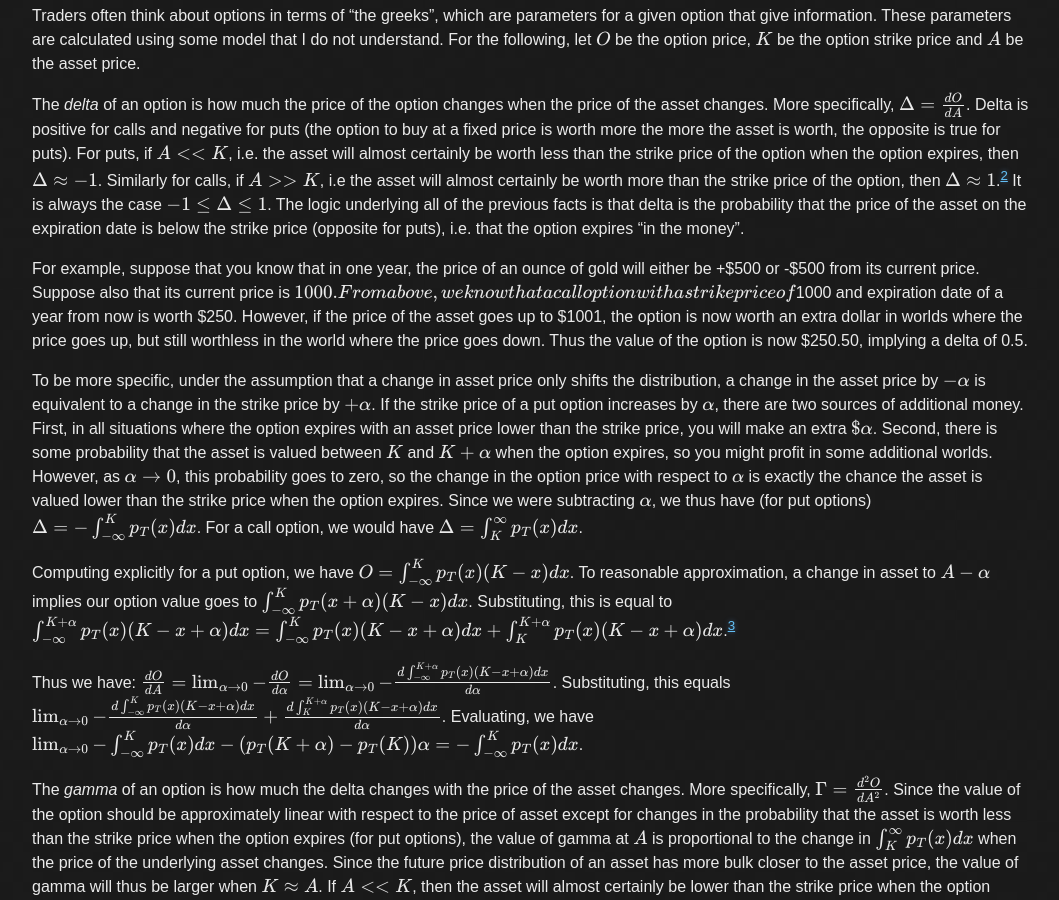
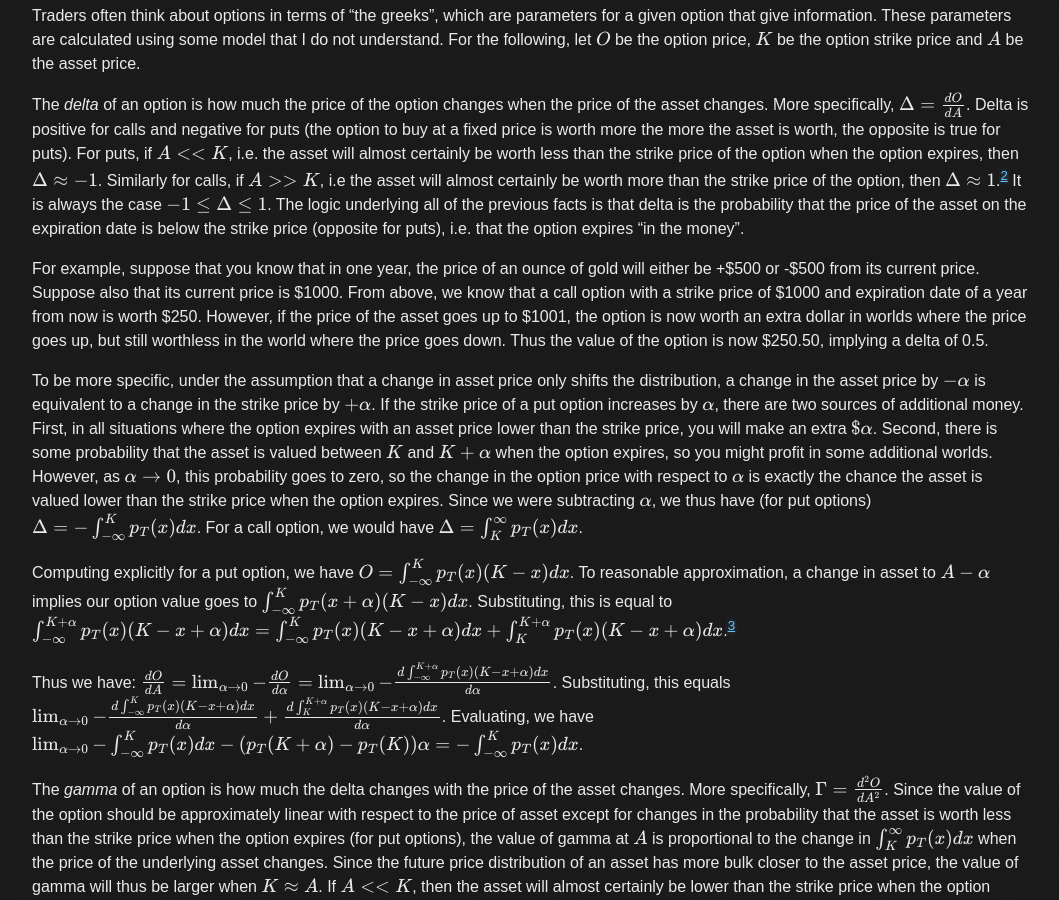
Before and after one commit to tocttou/hacker-blog, a Jekyll site: the page built from _posts/2020-12-9-Options.md, in a window 1280 px wide and 900 px high, scrolled down 1839 px. Shown: the whole window, without its empty margins (108-1167 px from the left). Built offline with Jekyll 4.4.1, drawn with Linux system fonts in a browser that asks for light colours; formulas are drawn with MathJax 3.

```diff
--- a/_posts/2020-12-9-Options.md
+++ b/_posts/2020-12-9-Options.md
@@ -24,7 +24,7 @@ For example, suppose that you knew in one year, an ounce of gold would be worth
 
 In general, let your option have strike price $$K$$ and expiration date $$T$$. Let $$p_T(x)$$ be the probability that your underlying asset has price $$x$$ on date $$T$$. If it is a call option, then you make $$\$(x - K)$$ if $$x > K$$ and zero otherwise. Thus the expected value of the call option can be computed as $$\int_K^\infty p_T(x)(x - K)dx$$. If the option is a put option, you make $$\$(K - x)$$ if $$x < K$$ and zero otherwise. Thus the expected value of the a put option can be computed as $$\int_{-\infty}^Kp_T(x)(K-x)dx$$. (Note that this means you can also use option prices to back-infer the asset distribution.)[^2]
 
-[2^]: I do not take interest rates into account here. Money in the future is worth less than money now because money makes money. Since options “lock up” money until the expiration date, they will be valued slightly higher.]
+[2^]: I do not take interest rates into account here. Money in the future is worth less than money now because money makes money. Since options “lock up” money until the expiration date, they will be valued slightly higher.
 
 The above is a calculation of the expected value. Since people’s utility with respect to money deviates predictably from linear, the price of an option will be systematically different from the expectations given by the above formula. For instance, put options are often used as insurance. Insurance is used to lower risk, which is worth money to people who are not risk neutral. Thus people who buy options as insurance expect to lose money, but they also think that this is worth it for the risk reduction. This means the price of a put option should be systematically higher than its expected value.
 
@@ -44,7 +44,7 @@ The *delta* of an option is how much the price of the option changes when the pr
 
 [^3]: If it is not clear, here is the full explanation. From above, $$O = \int_{-\infty}^Kp_T(x)(K-x)dx$$. Since the efficient market hypothesis is approximately true, the future price of an option should be a distribution centered around the current price of the option. This suggests the effect of an asset dropping by \$1 should mean that the put option is now worth $$\int_{-\infty}^Kp_T(x)(K-(x-1))dx$$. We have $$\int_{-\infty}^Kp_T(x)(K-(x-1))dx = \int_{-\infty}^Kp_T(x)(K-x)dx + \int_{-\infty}^Kp_T(x)dx = O + 1 - \int_{K}^\infty p_T(x)dx$$. If $$A << K$$, then the asset will almost certainly be worth less than the strike price of the option when the option expires, so $$\int_{K}^\infty p_T(x)dx \approx 0$$, thus $$\Delta \approx -1$$.
 
-For example, suppose that you know that in one year, the price of an ounce of gold will either be +\$500 or -\$500 from its current price. Suppose also that its current price is $$1000. From above, we know that a call option with a strike price of $$1000 and expiration date of a year from now is worth \$250. However, if the price of the asset goes up to \$1001, the option is now worth an extra dollar in worlds where the price goes up, but still worthless in the world where the price goes down. Thus the value of the option is now \$250.50, implying a delta of 0.5.
+For example, suppose that you know that in one year, the price of an ounce of gold will either be +\$500 or -\$500 from its current price. Suppose also that its current price is \$1000. From above, we know that a call option with a strike price of \$1000 and expiration date of a year from now is worth \$250. However, if the price of the asset goes up to \$1001, the option is now worth an extra dollar in worlds where the price goes up, but still worthless in the world where the price goes down. Thus the value of the option is now \$250.50, implying a delta of 0.5.
 
 To be more specific, under the assumption that a change in asset price only shifts the distribution, a change in the asset price by $$-\alpha$$ is equivalent to a change in the strike price by $$+\alpha$$. If the strike price of a put option increases by $$\alpha$$, there are two sources of additional money. First, in all situations where the option expires with an asset price lower than the strike price, you will make an extra $$\$\alpha$$. Second, there is some probability that the asset is valued between $$K$$ and $$K + \alpha$$ when the option expires, so you might profit in some additional worlds. However, as $$\alpha \to 0$$, this probability goes to zero, so the change in the option price with respect to $$\alpha$$ is exactly the chance the asset is valued lower than the strike price when the option expires. Since we were subtracting $$\alpha$$, we thus have (for put options) $$\Delta = -\int_{-\infty}^Kp_T(x)dx$$. For a call option, we would have $$\Delta = \int_{K}^\infty p_T(x)dx$$.
 
```
